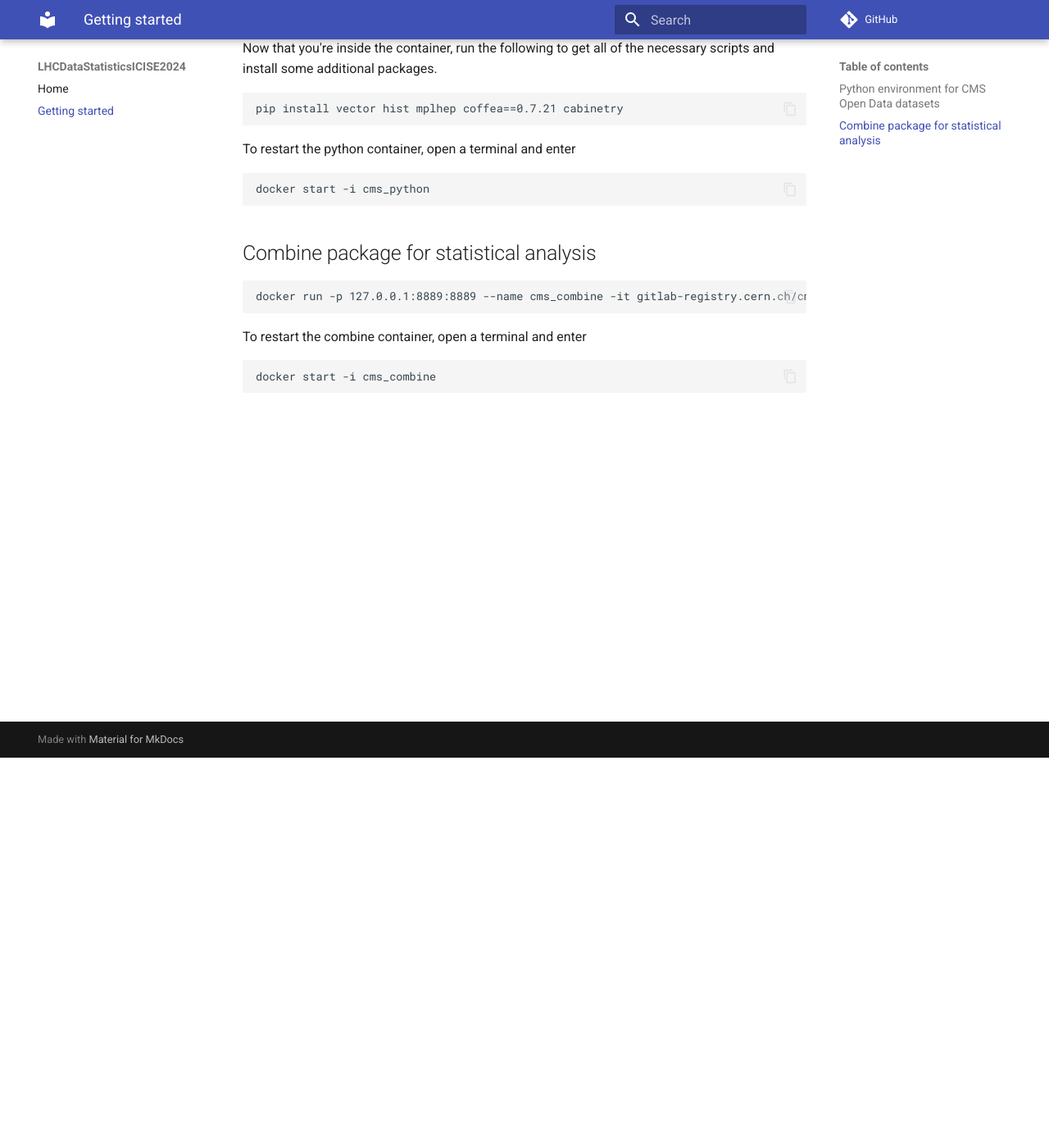
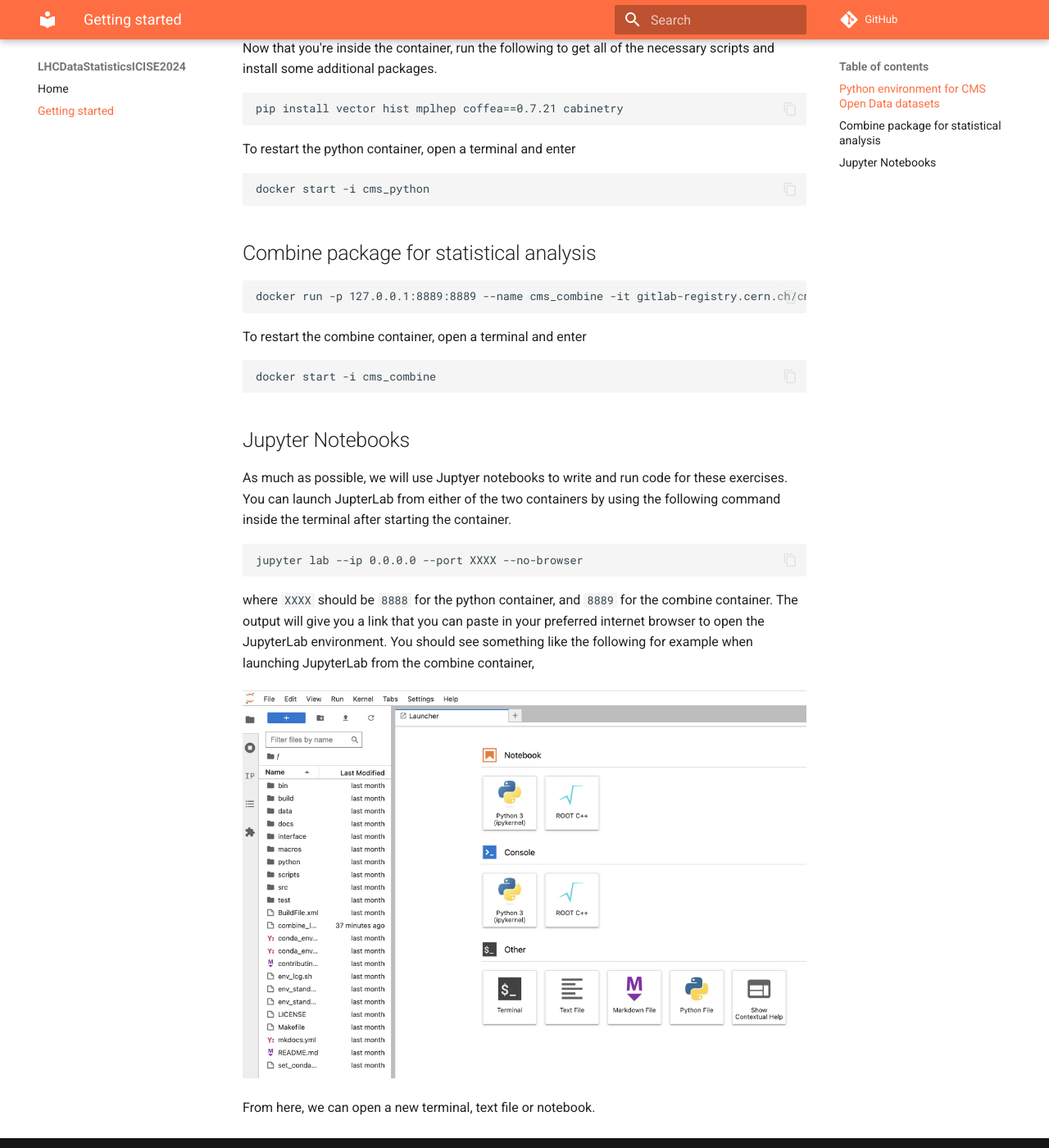
Before and after one commit to nucleosynthesis/LHCDataStatisticsICISE2024, an MkDocs documentation site: the page built from docs/setup.md, in a window 1280 px wide and 1400 px high, scrolled down 476 px. Shown: the whole window at 82% size. Built offline with MkDocs 1.6.1 and Material for MkDocs 9.7.7, drawn with Linux system fonts in a browser that asks for light colours; comment, search, counter and statistics services are not loaded.

Commit message:
Add setup instructions

````diff
--- a/docs/setup.md
+++ b/docs/setup.md
@@ -31,3 +31,17 @@ To restart the combine container, open a terminal and enter
 ```bash
 docker start -i cms_combine
 ```
+
+## Jupyter Notebooks
+
+As much as possible, we will use Juptyer notebooks to write and run code for these exercises. You can launch JupterLab from either of the two containers by using the following command inside the terminal after starting the container.
+
+```bash
+jupyter lab --ip 0.0.0.0 --port XXXX --no-browser
+```
+
+where `XXXX` should be `8888` for the python container, and `8889` for the combine container. The output will give you a link that you can paste in your preferred internet browser to open the JupyterLab environment. You should see something like the following for example when launching JupyterLab from the combine container,
+
+![Example JupyterLab](images/example_JL.jpg)
+
+From here, we can open a new terminal, text file or notebook.
--- a/mkdocs.yml
+++ b/mkdocs.yml
@@ -13,6 +13,9 @@ theme:
   name: material
   features:
     - content.code.copy
+  palette:
+    primary: "deep orange"
+    accent: "light orange"
 
 extra_javascript:
   - 'https://cdnjs.cloudflare.com/ajax/libs/mathjax/2.7.0/MathJax.js?config=TeX-MML-AM_CHTML'
````
Also changed, not shown: docs/index.md (+1 -0 lines), docs/images/example_JL.jpg (added).
